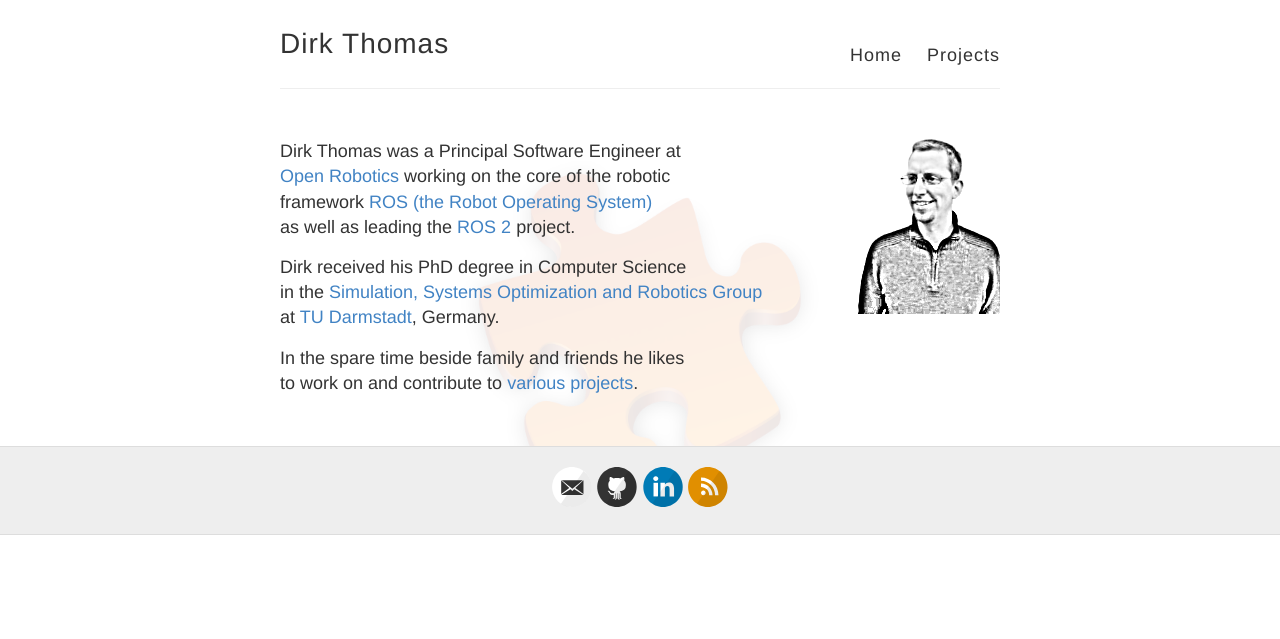
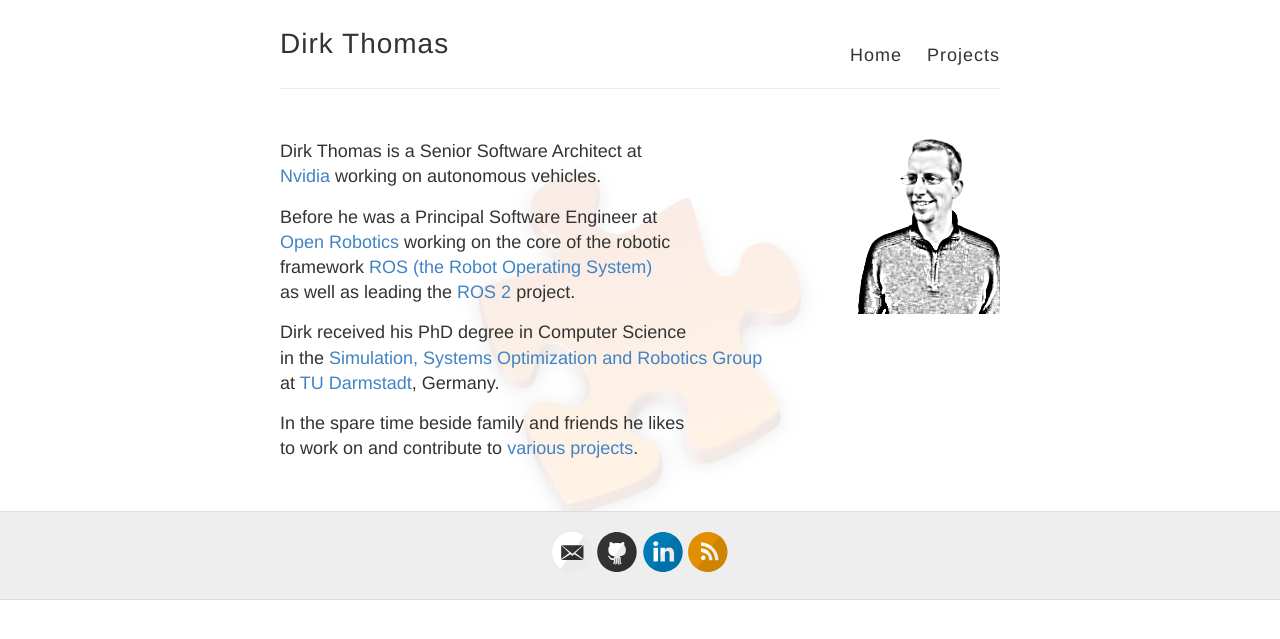
Before and after one commit to dirk-thomas/dirk-thomas.github.io, a Jekyll site: the page built from index.md, in a window 1280 px wide. Shown: the top 639 px of the page. Built offline with Jekyll 4.4.1, drawn with Linux system fonts in a browser that asks for light colours.

Commit message:
joining Nvidia

```diff
--- a/index.md
+++ b/index.md
@@ -4,7 +4,10 @@
 
 ![Dirk Thomas](images/dirk-thomas.png){: style="float:right"}
 
-Dirk Thomas was a Principal Software Engineer at
+Dirk Thomas is a Senior Software Architect at
+[Nvidia](http://www.nvidia.com) working on autonomous vehicles.
+
+Before he was a Principal Software Engineer at
 [Open Robotics](http://www.openrobotics.org) working on the core of the robotic
 framework [ROS (the Robot Operating System)](http://www.ros.org)
 as well as leading the [ROS 2](http://www.ros2.org) project.
```
